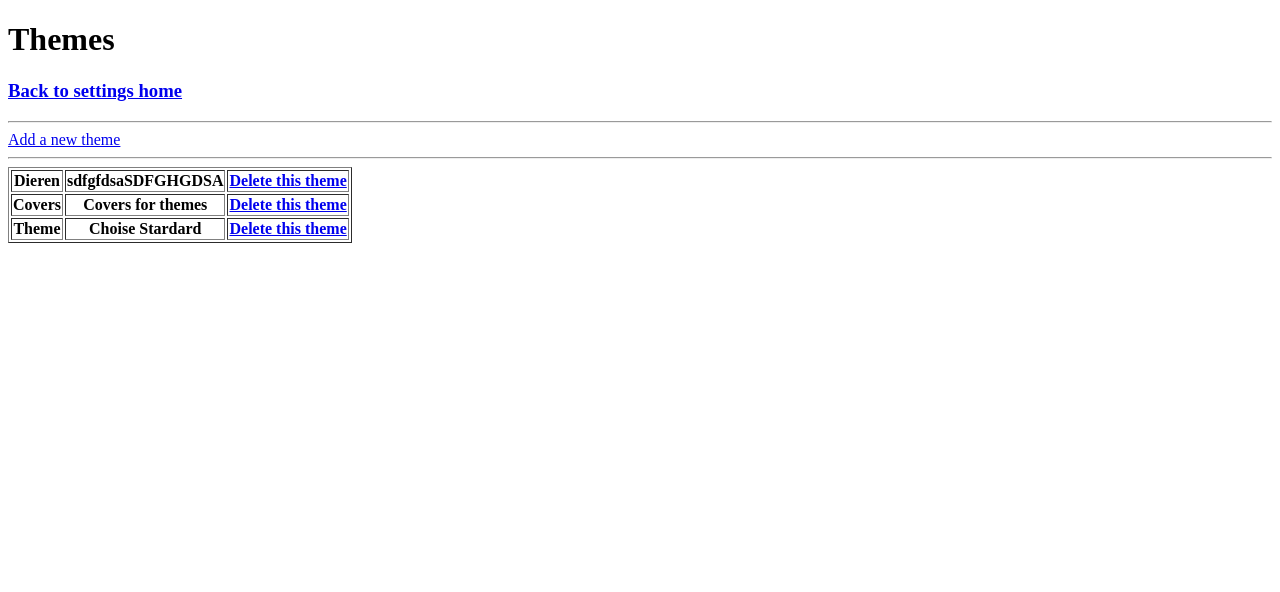
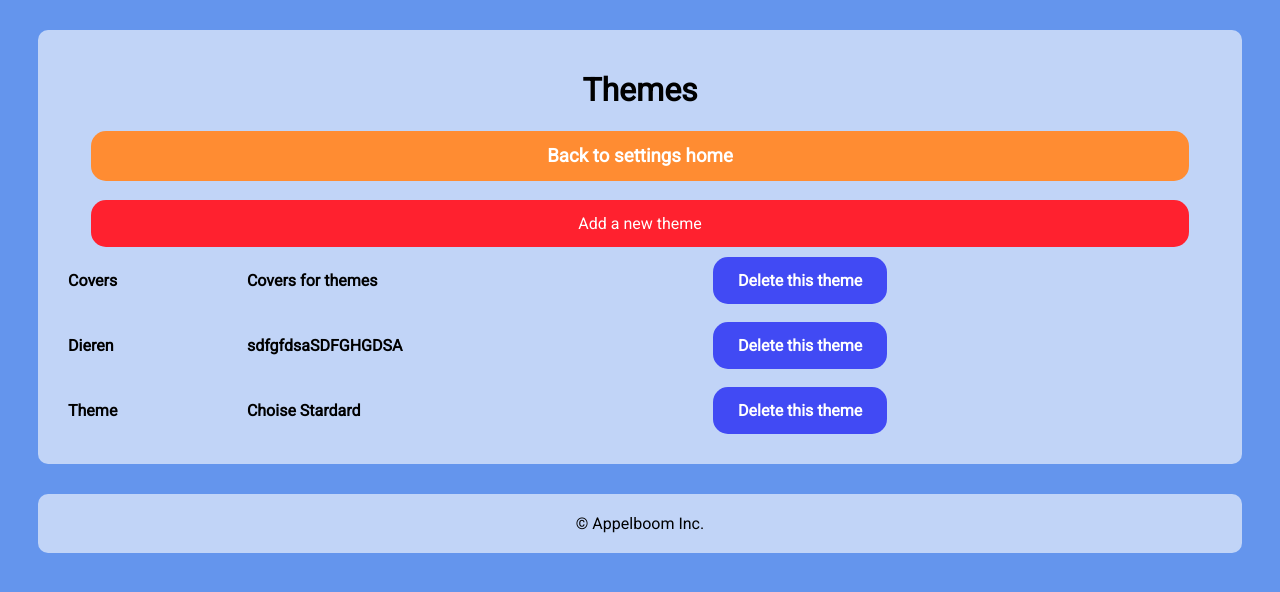
Before and after one commit to RafayelGardishyan/Memorears, a Django app: page /settings/themes in a window 1280 px wide. Shown: the top 592 px of the page. Run offline with Django 3.2, Linux system fonts and the light colour scheme; data comes from the database, SQL or seed files in the repository; lists and menus that the app fills with data are empty.

Commit message:
Style update

```diff
--- a/Memoreyes/urls.py
+++ b/Memoreyes/urls.py
@@ -23,5 +23,5 @@ urlpatterns = [
     path('admin/', admin.site.urls),
     path('settings/', include('images.urls')),
     path('request/', include('game.urls')),
-    path('offline-beta/', include('standalone_game.urls'))
+    path('', include('standalone_game.urls'))
 ] + static(settings.MEDIA_URL, document_root=settings.MEDIA_ROOT)
--- a/images/templates/themes_index.html
+++ b/images/templates/themes_index.html
@@ -3,17 +3,77 @@
 <head>
   <meta charset="UTF-8">
   <title>Themes</title>
+    <link href="https://fonts.googleapis.com/css?family=Roboto" rel="stylesheet">
+  <style>
+  *{
+  font-family: 'Roboto', sans-serif;
+  }
+  body{
+  background: cornflowerblue;
+  }
+  .content{
+  text-align: center;
+  background-color: rgba(255,255,255, 0.60);
+  border-radius: 10px;
+  padding: 20px;
+  margin: 30px;
+  }
+  a:link, a:visited {
+  border-radius: 15px;
+    background-color: #414af4;
+    color: white;
+    padding: 14px 25px;
+    text-align: center;
+    text-decoration: none;
+    display: inline-block;
+}
+
+
+a:hover, a:active {
+    background-color: #131480;
+}
+
+#homebutton{
+width: 90%;
+background-color: #ff8c32;
+}
+
+#homebutton:hover, #homebutton:active{
+background-color: #ee742f;
+}
+#addbutton{
+width: 90%;
+background-color: #ff212f;
+}
+
+#addbutton:hover, #addbutton:active{
+background-color: #b81217;
+}
+table {
+    margin: 0 auto;
+    border: none;
+    width: 100%;
+    border-radius: 15px;
+}
+
+th, td {
+    padding: 8px;
+    text-align: left;
+    border: none;
+}
+</style>
 </head>
 <body>
+<div class="content">
 <h1>Themes</h1>
-<h3><a href="/settings">Back to settings home</a></h3>
-<hr>
-<a href="/settings/themes/add">Add a new theme</a>
-<hr>
+<h3><a id="homebutton" href="/settings">Back to settings home</a></h3>
+<a id="addbutton" href="/settings/themes/add">Add a new theme</a>
 <table border="1">
     {% for theme in themes %}
     <tr><th>{{ theme.name }}</th><th>{{ theme.description|truncatechars:20 }}</th><th><a href="/settings/themes/delete/{{ theme.id }}">Delete this theme</a></th></tr>
     {% endfor %}
 </table>
+</div>
+<footer class="content">© Appelboom Inc.</footer>
 </body>
 </html>
--- a/images/views.py
+++ b/images/views.py
@@ -10,7 +10,7 @@ def index(request):
     return render(request, 'settings_index.html', {})
 
 def themes_index(request):
-    themes = Theme.objects.all()
+    themes = Theme.objects.all().order_by('name')
     return render(request, 'themes_index.html', {'themes': themes})
 
 def themes_add(request):
@@ -34,7 +34,7 @@ def themes_delete(request, id):
     return redirect('/settings/themes')
 
 def images_index(request):
-    images = Image.objects.all()
+    images = Image.objects.all().order_by('theme')
     return render(request, 'images_index.html', {'images': images})
 
 def images_add(request):
--- a/standalone_game/templates/offline/index.html
+++ b/standalone_game/templates/offline/index.html
@@ -90,7 +90,7 @@ color: rebeccapurple;
 <div class="content">
     <h1 class="rebecca">Memoreyes</h1>
     <h3 class="rebecca">Kies je thema</h3>
-    <form action="/offline-beta/game" method="post">
+    <form action="/game" method="post">
         {{ errors }}
         {% csrf_token %}
         {{ form }}
```
Also changed, not shown: images/templates/settings_index.html (+52 -4 lines), images/templates/themes_add.html (+49 -1 lines), standalone_game/templates/offline/game.html (+4 -4 lines).
